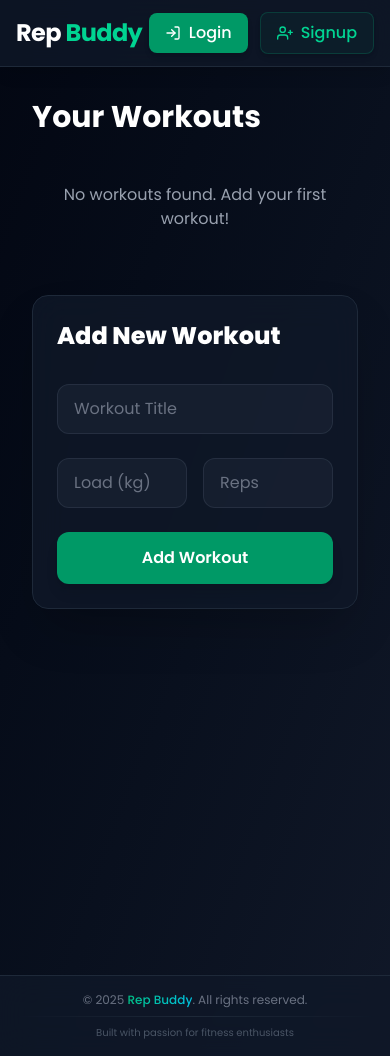
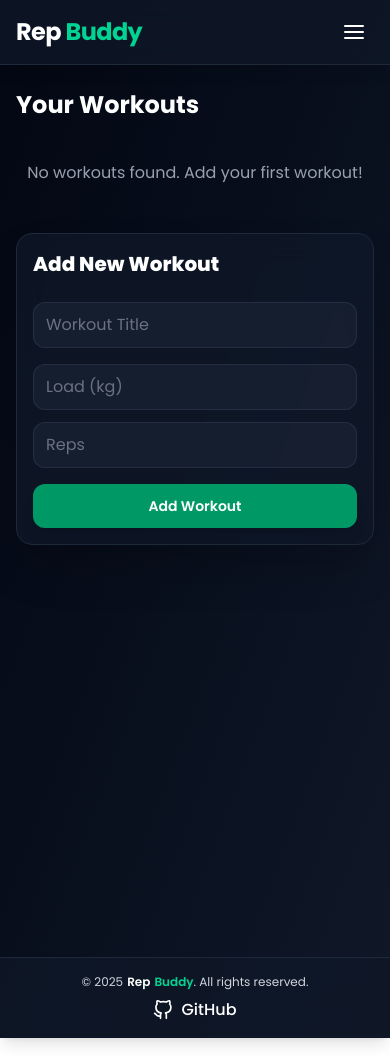
Before and after one commit to MuhammadShahzeel/rep-buddy, a React (Vite) app in the folder frontend/: page / in a window 390 px wide. Built offline with nearby package versions, Linux system fonts and the light colour scheme.

Commit message:
UI fixes

```diff
--- a/frontend/src/components/layout/AppLayout.jsx
+++ b/frontend/src/components/layout/AppLayout.jsx
@@ -1,19 +1,16 @@
-
 import { Outlet, useLocation } from "react-router-dom";
 import Navbar from "../ui/Navbar";
 import Footer from "../ui/Footer";
 
 const AppLayout = () => {
   const location = useLocation();
-
-  // Show footer only on the homepage route
   const showFooter = location.pathname === "/";
 
   return (
     <div className="min-h-screen bg-gradient-to-br from-gray-950 via-gray-850 to-gray-900 text-gray-100 font-[Poppins] flex flex-col">
       <Navbar />
 
-      <main className="flex-grow max-w-7xl w-full mx-auto px-4 sm:px-6 lg:px-8 py-8">
+      <main className="flex-grow w-full mx-auto px-4 sm:px-6 lg:px-8 py-6 sm:py-8 max-w-7xl">
         <Outlet />
       </main>
 
--- a/frontend/src/components/ui/Footer.jsx
+++ b/frontend/src/components/ui/Footer.jsx
@@ -1,18 +1,33 @@
+import { FiGithub } from "react-icons/fi"; // Add GitHub icon import
+
 const Footer = () => {
   return (
     <footer className="bg-gray-900/80 backdrop-blur-lg border-t border-gray-800 shadow-lg">
-      <div className="max-w-7xl mx-auto px-4 sm:px-6 lg:px-8 text-center py-4">
-        <p className="text-xs text-gray-500 hover:text-gray-400 transition-colors">
+      <div className="max-w-7xl mx-auto px-4 sm:px-6 lg:px-8 flex flex-col sm:flex-row justify-between items-center py-4">
+        {/* Copyright Section */}
+        <p className="text-xs sm:text-sm text-gray-300 flex justify-center sm:justify-start sm:mr-6">
           © {new Date().getFullYear()}{" "}
-          <span className="bg-gradient-to-r from-emerald-400/90 to-cyan-400/90 bg-clip-text text-transparent font-medium">
-            Rep Buddy
+          <span className="text-white font-semibold ml-1">
+            Rep
+          </span>
+          <span className="text-emerald-400 font-semibold ml-1">
+            Buddy
           </span>
           . All rights reserved.
         </p>
-        <div className="mt-2 h-px bg-gradient-to-r from-transparent via-gray-800 to-transparent" />
-        <p className="mt-2 text-[10px] text-gray-600">
-          Built with passion for fitness enthusiasts
-        </p>
+
+        {/* GitHub Link with Icon */}
+        <div className="flex items-center mt-2 sm:mt-0">
+          <a
+            href="https://github.com/yourusername"
+            target="_blank"
+            rel="noopener noreferrer"
+            className="flex items-center gap-2 text-white font-medium hover:text-emerald-400"
+          >
+            <FiGithub size={20} />
+            GitHub
+          </a>
+        </div>
       </div>
     </footer>
   );
--- a/frontend/src/components/ui/Navbar.jsx
+++ b/frontend/src/components/ui/Navbar.jsx
@@ -1,14 +1,53 @@
 import { Link } from "react-router-dom";
 import { useLogout } from "../../hooks/useLogout";
 import { useAuthContext } from "../../hooks/useAuthContext";
-import { FiLogIn, FiLogOut, FiUserPlus } from "react-icons/fi";
+import { FiLogIn, FiLogOut, FiUserPlus, FiMenu, FiX } from "react-icons/fi";
+import { useState, useEffect, useRef } from "react";
 
 const Navbar = () => {
   const { logout } = useLogout();
   const { user } = useAuthContext();
+  const [isOpen, setIsOpen] = useState(false);
+  const menuRef = useRef(null);
+  const buttonRef = useRef(null);
+
+  // Close menu when clicking outside
+  useEffect(() => {
+    const handleClickOutside = (event) => {
+      if (
+        isOpen &&
+        menuRef.current &&
+        !menuRef.current.contains(event.target) &&
+        buttonRef.current &&
+        !buttonRef.current.contains(event.target)
+      ) {
+        setIsOpen(false);
+      }
+    };
+
+    document.addEventListener("mousedown", handleClickOutside);
+    return () => {
+      document.removeEventListener("mousedown", handleClickOutside);
+    };
+  }, [isOpen]);
+
+  // Close menu when pressing Escape key
+  useEffect(() => {
+    const handleEscKey = (event) => {
+      if (isOpen && event.key === "Escape") {
+        setIsOpen(false);
+      }
+    };
+
+    document.addEventListener("keydown", handleEscKey);
+    return () => {
+      document.removeEventListener("keydown", handleEscKey);
+    };
+  }, [isOpen]);
 
   const handleLogout = () => {
     logout();
+    setIsOpen(false);
   };
 
   const baseButtonClasses =
@@ -24,34 +63,58 @@ const Navbar = () => {
           </h1>
         </Link>
 
-        <div className="flex items-center space-x-3">
-          {!user && (
+        {/* Hamburger Menu for Mobile */}
+        <div className="flex items-center lg:hidden">
+          <button
+            ref={buttonRef}
+            onClick={() => setIsOpen(!isOpen)}
+            className="text-white p-2 focus:outline-none focus:ring-2 focus:ring-emerald-400 rounded-lg"
+            aria-expanded={isOpen}
+            aria-label="Toggle navigation menu"
+          >
+            {isOpen ? <FiX size={24} /> : <FiMenu size={24} />}
+          </button>
+        </div>
+
+        {/* Navbar Links */}
+        <div
+          ref={menuRef}
+          className={`
+            flex-col lg:flex lg:flex-row items-center
+            space-y-3 lg:space-y-0 lg:space-x-3
+            absolute lg:relative left-0 right-0 top-full lg:top-auto
+            bg-gray-900/95 lg:bg-transparent p-6 lg:p-0
+            shadow-lg lg:shadow-none transition-all duration-200 ease-in-out
+            ${isOpen ? "flex opacity-100 translate-y-0" : "hidden lg:flex opacity-100 translate-y-0"}
+          `}
+        >
+          {!user ? (
             <>
               <Link
                 to="/login"
-                className={`${baseButtonClasses} bg-emerald-600 hover:bg-emerald-500 text-white hover:shadow-emerald-400/20`}
+                onClick={() => setIsOpen(false)}
+                className={`${baseButtonClasses} w-full lg:w-auto text-center justify-center lg:justify-start bg-emerald-600 hover:bg-emerald-500 text-white hover:shadow-emerald-400/20`}
               >
                 <FiLogIn />
                 Login
               </Link>
               <Link
                 to="/signup"
-                className={`${baseButtonClasses} border border-emerald-500/20 bg-emerald-500/5 hover:bg-emerald-500/10 hover:border-emerald-500/40 text-emerald-400 hover:shadow-emerald-500/10`}
+                onClick={() => setIsOpen(false)}
+                className={`${baseButtonClasses} w-full lg:w-auto text-center justify-center lg:justify-start border border-emerald-500/20 bg-emerald-500/5 hover:bg-emerald-500/10 hover:border-emerald-500/40 text-emerald-400 hover:shadow-emerald-500/10`}
               >
                 <FiUserPlus />
                 Signup
               </Link>
             </>
-          )}
-
-          {user && (
+          ) : (
             <>
-              <span className="text-sm text-gray-300 font-medium px-2">
+              <span className="text-sm text-gray-200 font-semibold px-4 py-2 bg-gray-800/60 rounded-full shadow-md">
                 {user.email}
               </span>
               <button
                 onClick={handleLogout}
-                className={`${baseButtonClasses} border border-red-500/20 bg-red-500/5 hover:bg-red-500/10 hover:border-red-500/40 text-red-500 hover:shadow-red-500/10`}
+                className={`${baseButtonClasses} w-full lg:w-auto text-center justify-center lg:justify-start bg-red-600 hover:bg-red-500 text-white hover:shadow-red-400/20`}
               >
                 <FiLogOut />
                 Logout
--- a/frontend/src/components/ui/WorkoutForm.jsx
+++ b/frontend/src/components/ui/WorkoutForm.jsx
@@ -44,13 +44,13 @@ function WorkoutForm() {
   return (
     <form
       onSubmit={handleSubmit}
-      className="bg-gray-900/80 backdrop-blur-lg border border-gray-800 rounded-2xl p-6 shadow-2xl hover:shadow-emerald-500/10 transition-all duration-300"
+      className="bg-gray-900/80 backdrop-blur-lg border border-gray-800 rounded-2xl p-4 sm:p-6 shadow-2xl hover:shadow-emerald-500/10 transition-all duration-300"
     >
-      <h3 className="text-2xl font-extrabold mb-6 pb-2 text-white">
+      <h3 className="text-xl sm:text-2xl font-extrabold mb-4 sm:mb-6 pb-2 text-white">
         Add New Workout
       </h3>
 
-      <div className="space-y-6">
+      <div className="space-y-4 sm:space-y-6">
         {/* Title Input */}
         <div className="space-y-2">
           <input
@@ -60,12 +60,12 @@ function WorkoutForm() {
             value={workoutData.title}
             onChange={handleChange}
             placeholder="Workout Title"
-            className="w-full px-4 py-3 rounded-xl bg-gray-800/50 border border-gray-700/50 text-white placeholder-gray-500 focus:outline-none focus:ring-2 focus:ring-emerald-400/20 focus:border-emerald-400 transition-all"
+            className="w-full px-3 sm:px-4 py-2.5 sm:py-3 rounded-xl bg-gray-800/50 border border-gray-700/50 text-white placeholder-gray-500 focus:outline-none focus:ring-2 focus:ring-emerald-400/20 focus:border-emerald-400 transition-all"
           />
         </div>
 
-        {/* Load and Reps */}
-        <div className="grid grid-cols-2 gap-4">
+        {/* Load and Reps - Stack on extra small screens */}
+        <div className="grid grid-cols-1 xs:grid-cols-2 gap-3 sm:gap-4">
           <input
             id="load"
             type="number"
@@ -73,7 +73,7 @@ function WorkoutForm() {
             value={workoutData.load}
             onChange={handleChange}
             placeholder="Load (kg)"
-            className="w-full px-4 py-3 rounded-xl bg-gray-800/50 border border-gray-700/50 text-white placeholder-gray-500 focus:outline-none focus:ring-2 focus:ring-emerald-400/20 focus:border-emerald-400 transition-all"
+            className="w-full px-3 sm:px-4 py-2.5 sm:py-3 rounded-xl bg-gray-800/50 border border-gray-700/50 text-white placeholder-gray-500 focus:outline-none focus:ring-2 focus:ring-emerald-400/20 focus:border-emerald-400 transition-all"
           />
 
           <input
@@ -83,21 +83,21 @@ function WorkoutForm() {
             value={workoutData.reps}
             onChange={handleChange}
             placeholder="Reps"
-            className="w-full px-4 py-3 rounded-xl bg-gray-800/50 border border-gray-700/50 text-white placeholder-gray-500 focus:outline-none focus:ring-2 focus:ring-emerald-400/20 focus:border-emerald-400 transition-all"
+            className="w-full px-3 sm:px-4 py-2.5 sm:py-3 rounded-xl bg-gray-800/50 border border-gray-700/50 text-white placeholder-gray-500 focus:outline-none focus:ring-2 focus:ring-emerald-400/20 focus:border-emerald-400 transition-all"
           />
         </div>
 
         {/* Submit Button */}
         <button
           type="submit"
-          className="w-full bg-emerald-600 hover:bg-emerald-500 text-white font-semibold py-3.5 rounded-xl shadow-lg hover:shadow-emerald-400/20 transition-all"
+          className="w-full bg-emerald-600 hover:bg-emerald-500 text-white font-semibold py-3 sm:py-3.5 rounded-xl shadow-lg hover:shadow-emerald-400/20 transition-all text-sm sm:text-base"
         >
           Add Workout
         </button>
 
         {/* Error Message */}
         {error && (
-          <div className="bg-red-500/10 border border-red-500/30 text-red-400 px-4 py-2 rounded-lg">
+          <div className="bg-red-500/10 border border-red-500/30 text-red-400 px-3 sm:px-4 py-2 rounded-lg">
             {error}
           </div>
         )}
--- a/frontend/src/pages/Home.jsx
+++ b/frontend/src/pages/Home.jsx
@@ -1,4 +1,4 @@
-import  { useEffect, useState } from "react";
+import { useEffect, useState } from "react";
 import { getWorkouts } from "../api/workoutApi";
 import WorkoutDetails from "../components/ui/WorkoutDetails";
 import WorkoutForm from "../components/ui/WorkoutForm";
@@ -22,7 +22,6 @@ const Home = () => {
   const { workouts, dispatch } = useWorkoutsContext();
 
   useEffect(() => {
-
     const fetchWorkouts = async () => {
       try {
         const response = await getWorkouts(user.token);
@@ -33,23 +32,20 @@ const Home = () => {
         console.error(error);
       }
     };
-     if (user) {
 
-
+    if (user) {
       fetchWorkouts();
-
-     }
-
-
-
-  }, [dispatch,user]);
+    }
+  }, [dispatch, user]);
 
   return (
-    <div className="max-w-7xl mx-auto px-4 sm:px-6 lg:px-8  min-h-screen">
-      <h2 className="text-3xl font-bold text-white mb-4">Your Workouts</h2>
-      <div className="grid md:grid-cols-1 lg:grid-cols-[3fr_2fr] gap-8">
-        {/* Workouts Column */}
-        <div className="space-y-6">
+    <div className="w-full min-h-screen">
+      <h2 className="text-2xl sm:text-3xl font-bold text-white mb-4 sm:mb-6">Your Workouts</h2>
+
+      {/* Responsive grid - stack on mobile, side-by-side on larger screens */}
+      <div className="grid grid-cols-1 lg:grid-cols-[3fr_2fr] gap-6 sm:gap-8">
+        {/* Workouts Column - Always first, regardless of screen size */}
+        <div className="space-y-4 sm:space-y-6">
           {workouts && workouts.length > 0 ? (
             workouts.map((workout) => (
               <WorkoutDetails
@@ -59,17 +55,18 @@ const Home = () => {
               />
             ))
           ) : (
-            <p className="text-gray-400 text-center py-8">
+            <p className="text-gray-400 text-center py-6 sm:py-8">
               No workouts found. Add your first workout!
             </p>
           )}
         </div>
 
-        {/* Form Column */}
-        <div className="lg:sticky lg:top-24 self-start">
+        {/* Form Column - Always after workouts */}
+        <div className="lg:sticky lg:top-24 self-start mb-6 lg:mb-0">
           <WorkoutForm />
         </div>
       </div>
+
       {selectedWorkout && (
         <UpdateWorkoutModal
           isOpen={showModal}
--- /dev/null
+++ b/frontend/tailwind.config.mjs
@@ -0,0 +1,15 @@
+/** @type {import('tailwindcss').Config} */
+export default {
+  content: [
+    './index.html',
+    './src/**/*.{js,jsx}', // or ts,tsx if using TypeScript
+  ],
+  theme: {
+    extend: {
+      screens: {
+        'xs': '480px', // Custom screen size
+      },
+    },
+  },
+  plugins: [],
+};
```
Also changed, not shown: frontend/src/components/ui/UpdateWorkoutModal.jsx (+25 -17 lines), frontend/src/components/ui/WorkoutDetails.jsx (+22 -23 lines), frontend/src/pages/Login.jsx (+8 -10 lines), frontend/src/pages/Signup.jsx (+8 -9 lines).
